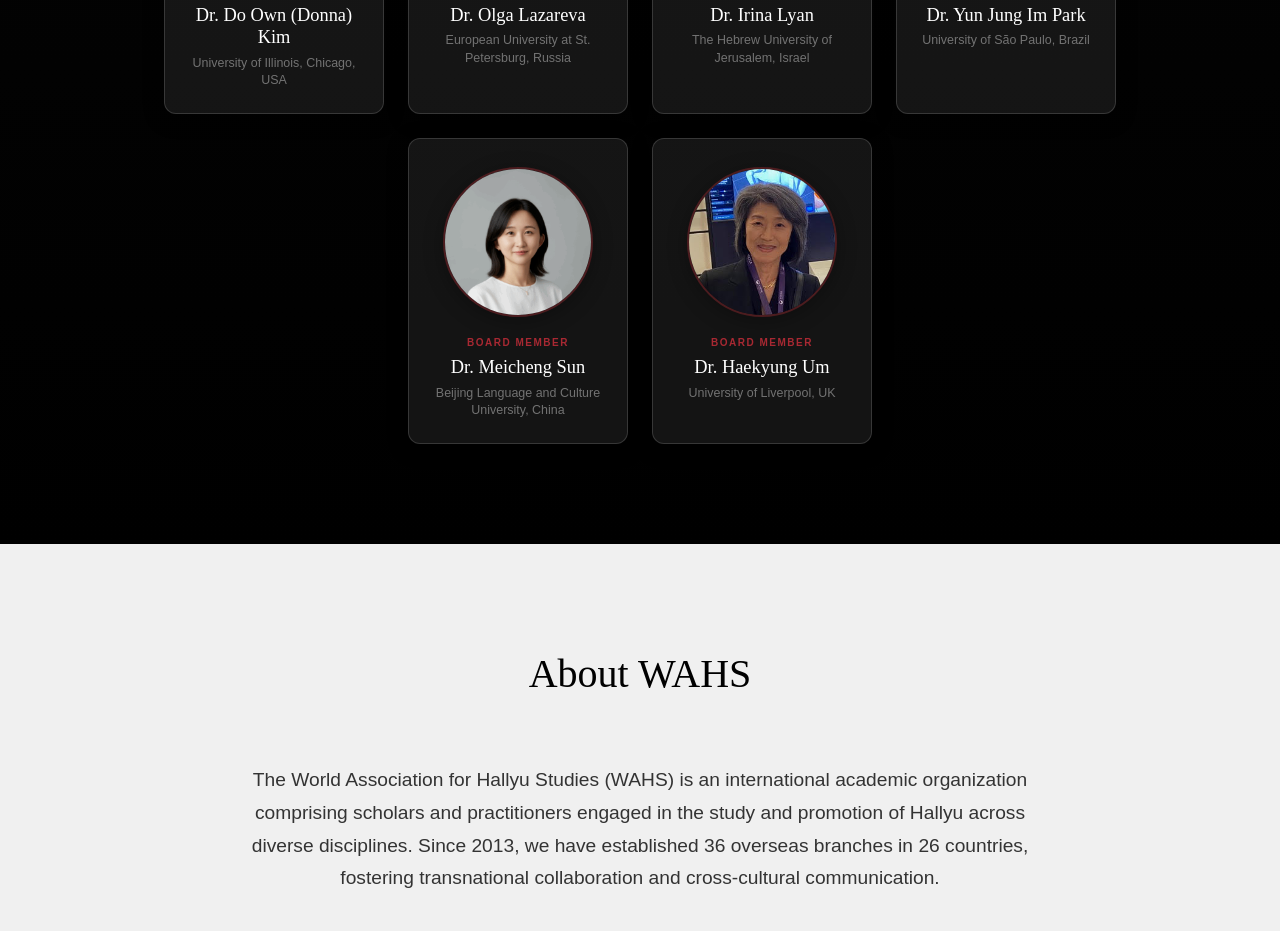
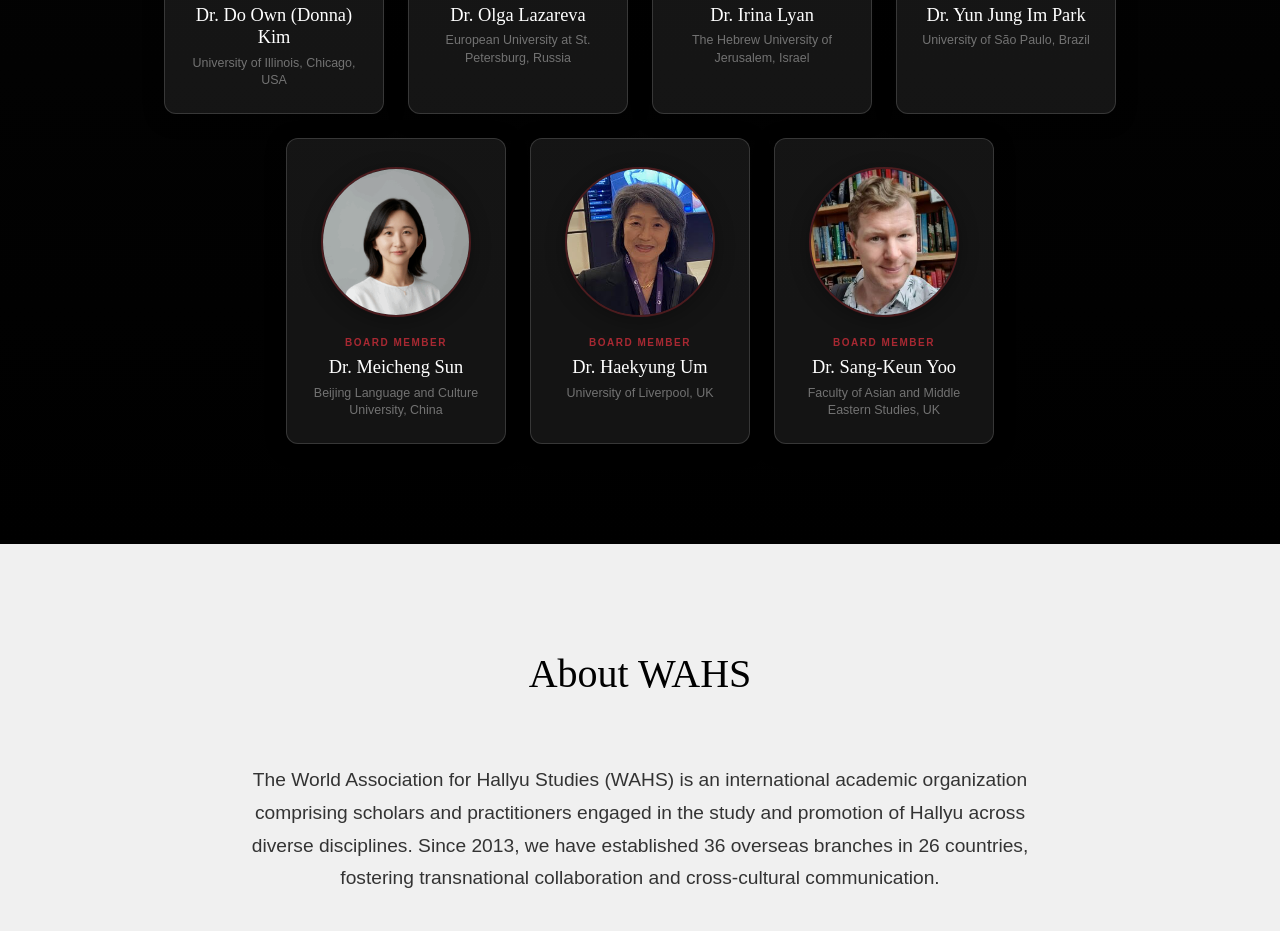
Before and after one commit to willfadeneva/WAHS, a Next.js app: page / in a window 1280 px wide. Shown: the part 9060-9991 px from the top of the page. Built offline with nearby package versions, Linux system fonts and the light colour scheme.

Commit message:
Add Dr. Sang-Keun Yoo as International Board Member (Dr group, last name Yoo) per user request

```diff
--- a/src/app/congress/[year]/board-members/page.tsx
+++ b/src/app/congress/[year]/board-members/page.tsx
@@ -63,6 +63,7 @@ const sections = [
       { title: 'Dr.', name: 'Yun Jung Im Park', lines: ['University of São Paulo, Brazil'] },
       { title: 'Dr.', name: 'Meicheng Sun', lines: ['Beijing Language and Culture University, China'] },
       { title: 'Dr.', name: 'Haekyung Um', lines: ['University of Liverpool, UK'] },
+      { title: 'Dr.', name: 'Sang-Keun Yoo', lines: ['Faculty of Asian and Middle Eastern Studies, University of Cambridge, UK'] },
     ],
   },
 ];
--- a/src/components/Committee.tsx
+++ b/src/components/Committee.tsx
@@ -56,6 +56,7 @@ const BOARD: Member[] = [
   { name: 'Yun Jung Im Park', role: 'Board Member', title: 'Dr.', affiliation: 'University of São Paulo', country: 'Brazil', photo: '/members/yun-jung-im-park.jpg' },
   { name: 'Meicheng Sun', role: 'Board Member', title: 'Dr.', affiliation: 'Beijing Language and Culture University', country: 'China', photo: '/members/meicheng-sun.png' },
   { name: 'Haekyung Um', role: 'Board Member', title: 'Dr.', affiliation: 'University of Liverpool', country: 'UK', photo: '/members/haekyung-um.jpg' },
+  { name: 'Sang-Keun Yoo', role: 'Board Member', title: 'Dr.', affiliation: 'Faculty of Asian and Middle Eastern Studies', country: 'UK', photo: '/members/sang-keun-yoo.jpg' },
 ];
 
 function MemberCard({ member, detailed = false }: { member: Member; detailed?: boolean }) {
```
Also changed, not shown: public/members/sang-keun-yoo.jpg (added).
